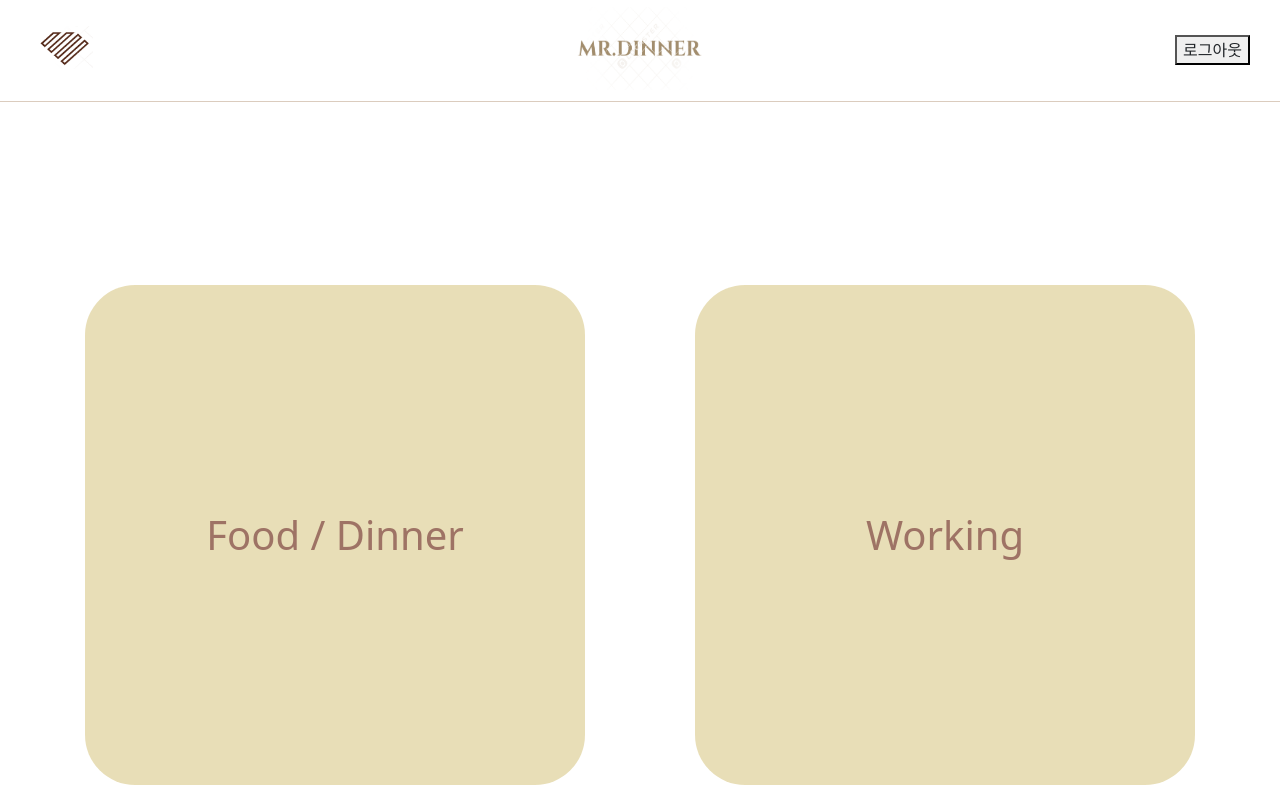
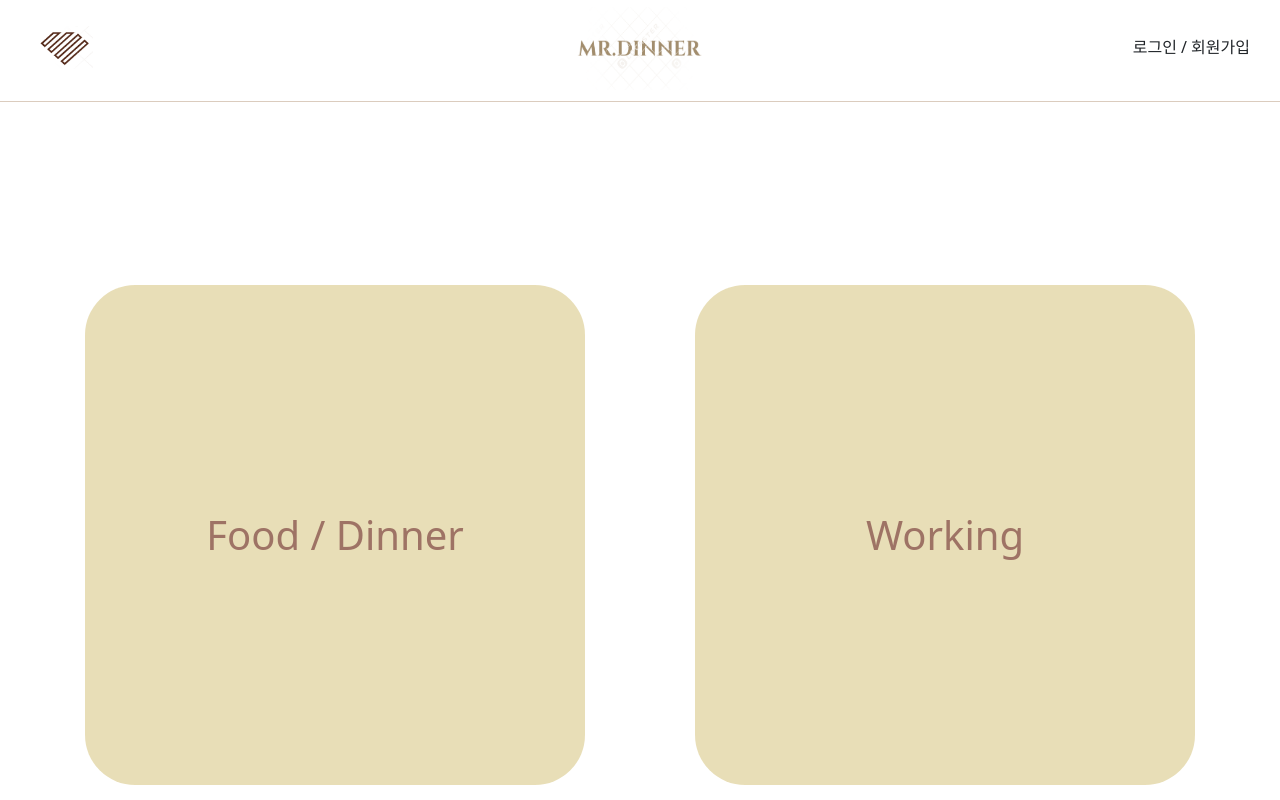
Before and after one commit to sem1308/BACCHUS_FrontEnd, a React (Create React App) app: page /employee in a window 1280 px wide. Built offline with nearby package versions, Linux system fonts and the light colour scheme.

Commit message:
쿠키사용: 로그인 기능 수정

```diff
--- a/src/components/Header.js
+++ b/src/components/Header.js
@@ -104,7 +104,7 @@ function Header({ type }) {
                     <UtilsListBox>
                         <UtilsText>
                             {
-                                cookies === undefined ?
+                                cookies.customerNum === undefined ?
                                     <Link className='nav-link' to={"/login/" + type}>로그인 / 회원가입</Link>
                                     : <button onClick={() => {
                                         console.log(cookies);
--- a/src/configs.js
+++ b/src/configs.js
@@ -1,5 +1,5 @@
-export const backEndUrl = 'http://localhost:8080'
-//export const backEndUrl = 'http://52.79.168.20:8080'
+// export const backEndUrl = 'http://localhost:8080'
+export const backEndUrl = 'http://52.79.168.20:8080'
 
 export const foodType = [
     '고기',
--- a/src/index.js
+++ b/src/index.js
@@ -7,12 +7,15 @@ import App from './App';
 import reportWebVitals from './reportWebVitals';
 import { BrowserRouter } from 'react-router-dom';
 import 'bootstrap/dist/css/bootstrap.min.css';
+import { CookiesProvider } from 'react-cookie';
 
 const root = ReactDOM.createRoot(document.getElementById("root"));
 root.render(
-  <BrowserRouter>
-    <App />
-  </BrowserRouter>
+  <CookiesProvider>
+    <BrowserRouter>
+      <App />
+    </BrowserRouter>
+  </CookiesProvider>
 );
 
 // If you want to start measuring performance in your app, pass a function
--- a/src/pages/customer/DinnerPage.js
+++ b/src/pages/customer/DinnerPage.js
@@ -6,7 +6,7 @@ import { DinnerBlock } from '../../components/Utils';
 function DinnerPage() {
     return (
         <div>
-            <Header auth={true}></Header>
+            <Header></Header>
             <DinnerBlock>
                 <NavBar></NavBar>
                 <DinnerList></DinnerList>
```
